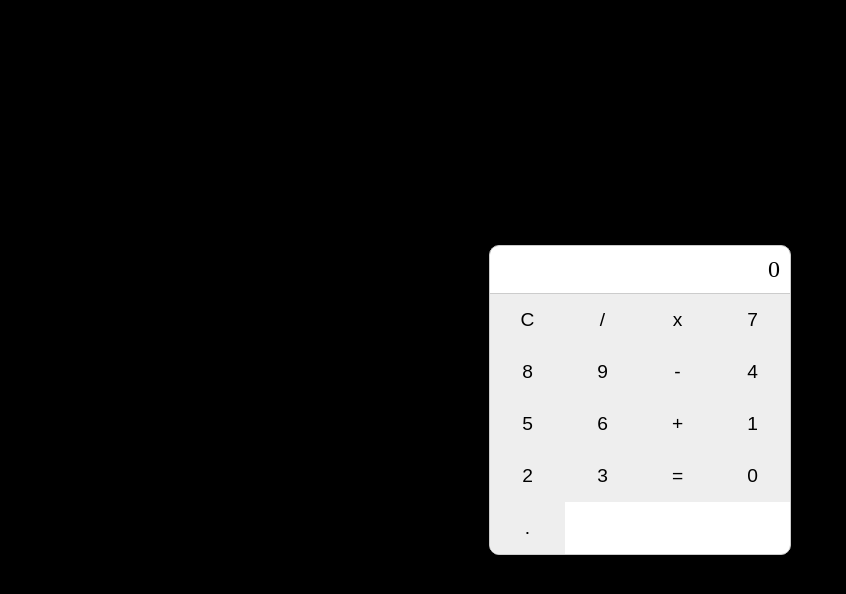
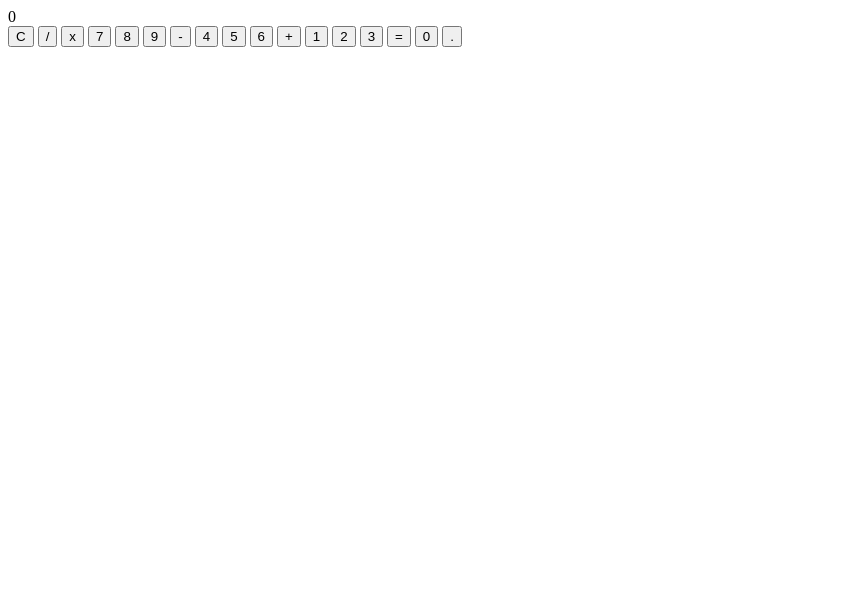
Before and after one commit to GokulxD/calculator, a plain HTML site: page index.html in a window 1280 px wide. Shown: the whole page, without its empty margins (0-846 px from the left). Drawn offline with Linux system fonts and the light colour scheme.

Commit message:
Update styles.css

```diff
--- a/styles.css
+++ b/styles.css
@@ -1,43 +0,0 @@
-body {
-  display: flex;
-  align-items: center;
-  justify-content: center;
-  height: 100vh;
-  margin: 0;
-  background-color: #000000;
-}
-
-.calculator {
-  width: 300px;
-  background-color: #ffffff;
-  border: 1px solid #ccc;
-  border-radius: 10px;
-  overflow: hidden;
-  box-shadow: 0 0 10px rgba(0, 0, 0, 0.1);
-}
-
-.display {
-  font-size: 1.5em;
-  padding: 10px;
-  text-align: right;
-  border-bottom: 1px solid #ccc;
-}
-
-.buttons {
-  display: grid;
-  grid-template-columns: repeat(4, 1fr);
-}
-
-button {
-  font-size: 1.2em;
-  padding: 15px;
-  border: none;
-  cursor: pointer;
-  background-color: #eee;
-  transition: background-color 0.3s, transform 0.2s ease-in-out; /* Added transition for scale */
-}
-
-button:hover {
-  background-color: #ddd;
-  transform: scale(1.1); /* Scale effect on hover */
-}
```
